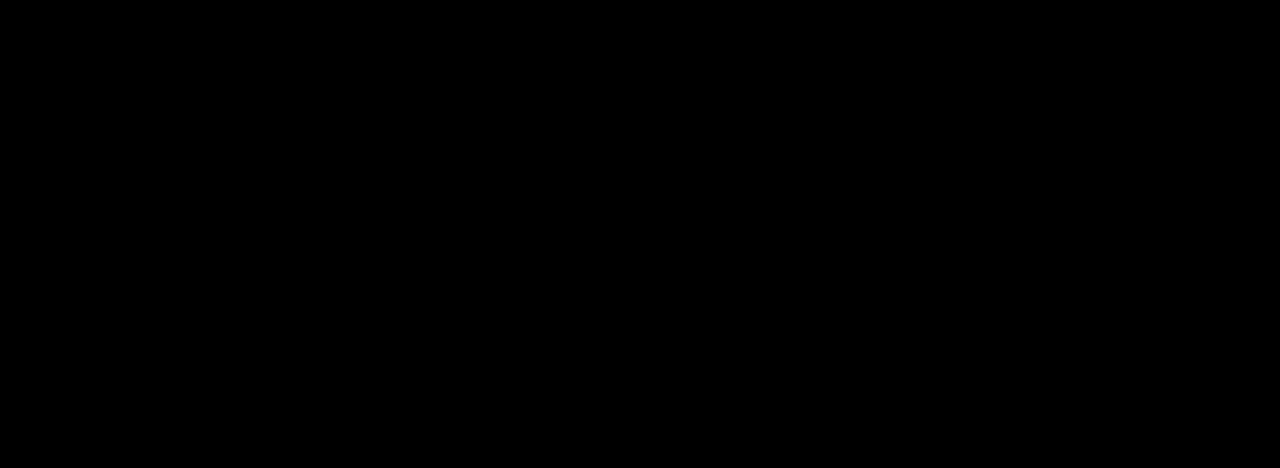
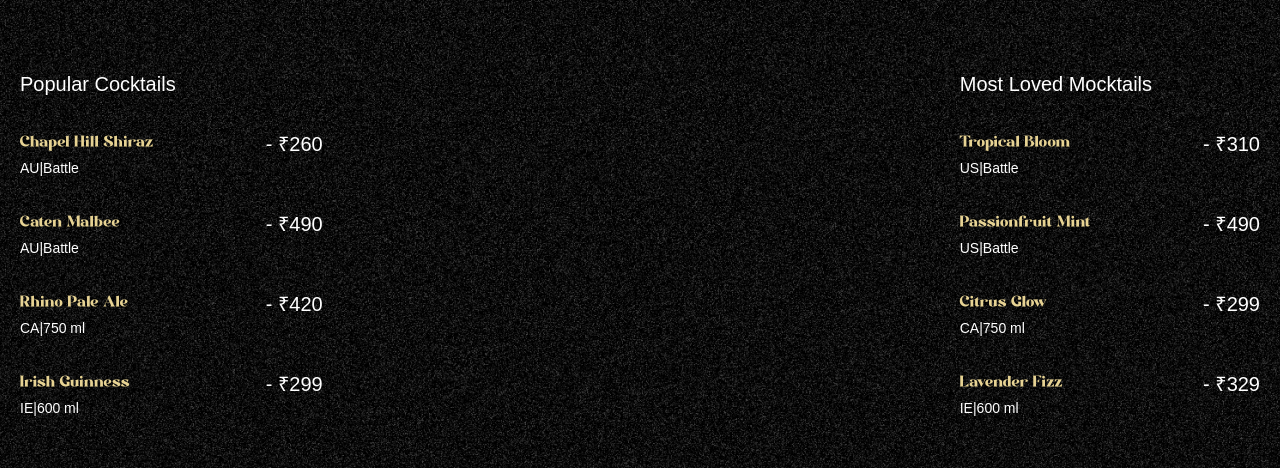
Before and after one commit to StarkShelby/Mojito-site-gsap-, a React (Vite) app: page / in a window 1280 px wide. Shown: the part 890-1358 px from the top of the page. Built offline with nearby package versions, Linux system fonts and the light colour scheme; a web font is replaced by a local one.

Commit message:
added the cocktails section

```diff
--- a/src/App.jsx
+++ b/src/App.jsx
@@ -3,6 +3,7 @@
 import gsap from 'gsap'
 import Navbar from './components/Navbar'
 import Hero from './components/Hero'
+import Cocktails from './components/Cocktails'
 
 gsap.registerPlugin(ScrollTrigger, SplitText)
 
@@ -11,7 +12,7 @@
     <main>
       <Navbar />
       <Hero />
-      <div className='bg-black h-dvh'></div>
+      <Cocktails />
     </main>
   )
 }
--- /dev/null
+++ b/src/components/Cocktails.jsx
@@ -0,0 +1,59 @@
+import React from 'react'
+import { cocktailLists, mockTailLists } from '../../constants'
+import { useGSAP } from '@gsap/react'
+import gsap from 'gsap'
+
+const Cocktails = () => {
+    useGSAP(() => {
+        const parallaxTimeline = gsap.timeline({
+            scrollTrigger: {
+                trigger: '#cocktails',
+                start: 'top 30%',
+                end: 'bottom 80%',
+                scrub: true
+
+            }
+        })
+        parallaxTimeline
+            .from('#c-left-leaf', { x: -100, y: 100 })
+            .from('#c-right-leaf', { x: 100, y: 100 })
+    }, [])
+    return (
+        <section id='cocktails' className='noisy'>
+            <img src="/public/images/cocktail-left-leaf.png" alt="c-left-leaf" id='c-left-leaf' />
+            <img src="/public/images/cocktail-right-leaf.png" alt="c-right-leaf" id='c-right-leaf' />
+            <div className='list'>
+                <div className='popular'>
+                    <h2>Popular Cocktails</h2>
+                    <ul>
+                        {cocktailLists.map(({ name, country, detail, price }) => (
+                            <li key={name}>
+                                <div className='md:me-28'>
+                                    <h3>{name}</h3>
+                                    <p>{country}|{detail}</p>
+                                </div>
+                                <span>- {price}</span>
+                            </li>
+                        ))}
+                    </ul>
+                </div>
+                <div className='loved'>
+                    <h2>Most Loved Mocktails</h2>
+                    <ul>
+                        {mockTailLists.map(({ name, country, detail, price }) => (
+                            <li key={name}>
+                                <div className='me-28'>
+                                    <h3>{name}</h3>
+                                    <p>{country}|{detail}</p>
+                                </div>
+                                <span>- {price}</span>
+                            </li>
+                        ))}
+                    </ul>
+                </div>
+            </div>
+        </section>
+    )
+}
+
+export default Cocktails
--- a/src/components/Navbar.jsx
+++ b/src/components/Navbar.jsx
@@ -9,19 +9,24 @@
         const navTween = gsap.timeline({
             scrollTrigger: {
                 trigger: 'nav',
-                start: 'bottom-top'
+                start: 'bottom top',
+
             }
         })
+
         navTween.fromTo('nav',
-            {//From
+            {
                 backgroundColor: 'transparent'
-            }, {//To
-            backgroundColor: '00000050',
-            backgroundfiler: 'blur(10px)',
-            duration: 1,
-            ease: 'power1.inOut'
-        }, [])
+            },
+            {
+                backgroundColor: 'rgba(0,0,0,0.5)', // semi-transparent
+                backFilter: 'blur(10px)',        // correct property
+                duration: 1,
+                ease: 'power1.inOut'
+            }
+        )
     })
+
     return (
         <nav >
             <div>
```
